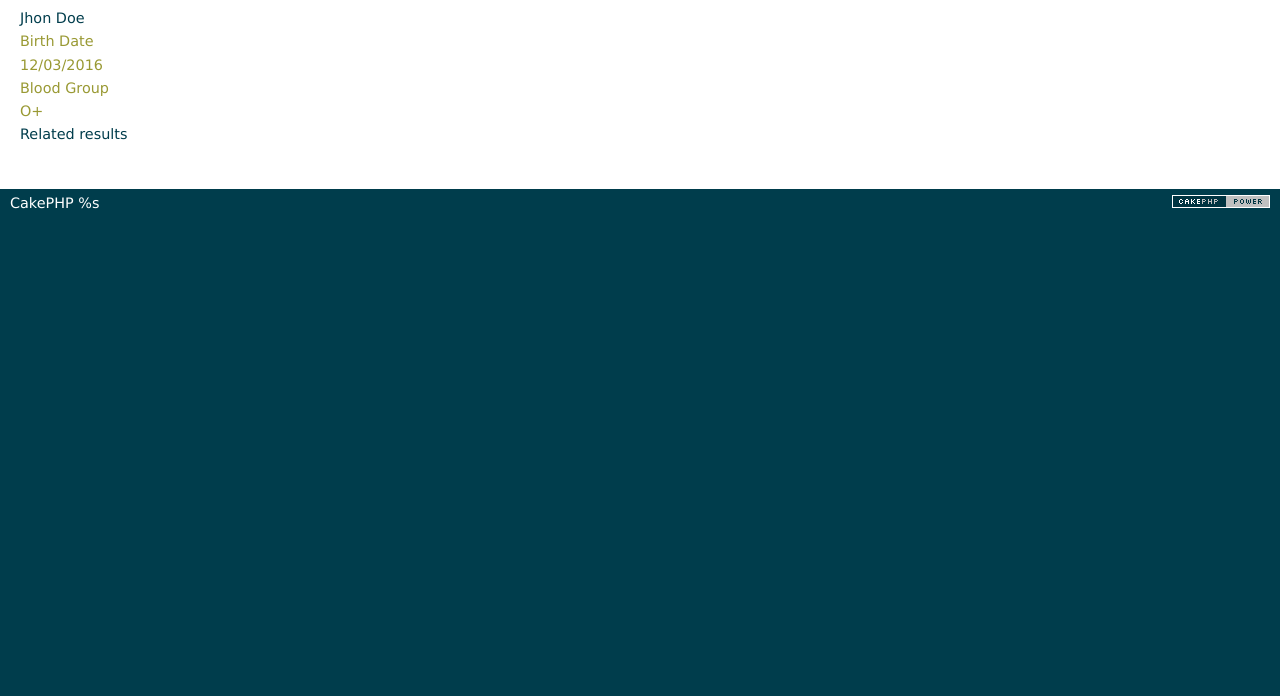
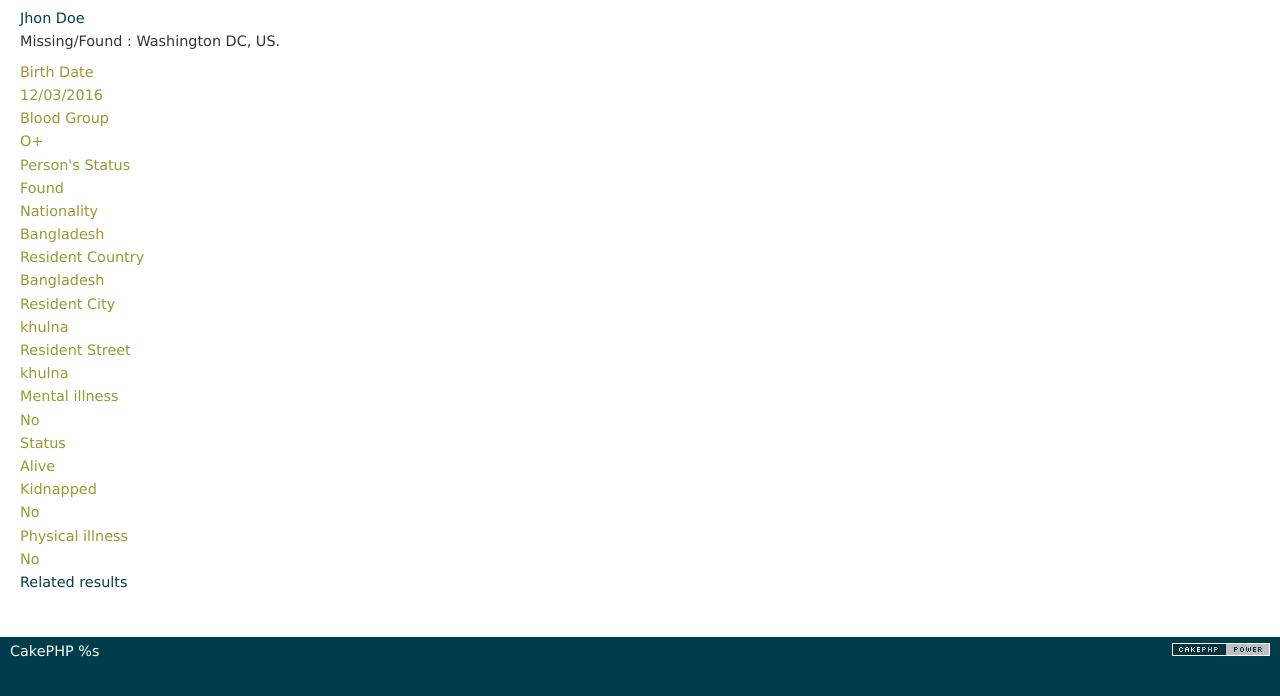
Before and after one commit to ShafiqIslam/PeopleFinder, a CakePHP app: the page made by app/View/Pages/search_result_details.ctp in a window 1280 px wide. Shown: the part 47-743 px from the top of the page. Run offline with PHP 8.4 and a stand-in for CakePHP, Linux system fonts and the light colour scheme; the template is opened without the code that fills it, so the values that code supplies are empty; some libraries are stand-ins or nearby versions.

Commit message:
search details details

```diff
--- a/app/View/Pages/search_result_details.ctp
+++ b/app/View/Pages/search_result_details.ctp
@@ -1,7 +1,8 @@
-<div class="container">
+<div class="container search_result_details_wrapper">
 	<div class="row">
-		<div class="col-sm-7">
+		<div class="col-sm-7 left_side">
 			<h1>Jhon Doe</h1>
+			<p>Missing/Found : Washington DC, US.</p>
 			<div class="row">
 				<div class="col-sm-3"><h4>Birth Date</h4></div>
 				<div class="col-sm-5"><h4>12/03/2016</h4></div>
@@ -10,9 +11,45 @@
 				<div class="col-sm-3"><h4>Blood Group</h4></div>
 				<div class="col-sm-5"><h4>O+</h4></div>
 			</div>
-
+			<div class="row">
+				<div class="col-sm-3"><h4>Person's Status</h4></div>
+				<div class="col-sm-5"><h4>Found</h4></div>
+			</div>
+			<div class="row">
+				<div class="col-sm-3"><h4>Nationality</h4></div>
+				<div class="col-sm-5"><h4>Bangladesh</h4></div>
+			</div>
+			<div class="row">
+				<div class="col-sm-3"><h4>Resident Country</h4></div>
+				<div class="col-sm-5"><h4>Bangladesh</h4></div>
+			</div>
+			<div class="row">
+				<div class="col-sm-3"><h4>Resident City</h4></div>
+				<div class="col-sm-5"><h4>khulna</h4></div>
+			</div>
+			<div class="row">
+				<div class="col-sm-3"><h4>Resident Street</h4></div>
+				<div class="col-sm-5"><h4>khulna</h4></div>
+			</div>
+			<div class="row">
+				<div class="col-sm-3"><h4>Mental illness</h4></div>
+				<div class="col-sm-5"><h4>No</h4></div>
+			</div>
+			<div class="row">
+				<div class="col-sm-3"><h4>Status</h4></div>
+				<div class="col-sm-5"><h4>Alive</h4></div>
+			</div>
+			<div class="row">
+				<div class="col-sm-3"><h4>Kidnapped</h4></div>
+				<div class="col-sm-5"><h4>No</h4></div>
+			</div>
+			<div class="row">
+				<div class="col-sm-3"><h4>Physical illness</h4></div>
+				<div class="col-sm-5"><h4>No</h4></div>
+			</div>
 		</div>
-		<div class="col-sm-5">
+		<!--===================left side===============-->
+		<div class="col-sm-5 right_side">
 			<h1>Related results</h1>
 		</div>
 	</div>
```
Also changed, not shown: app/webroot/css/custom.css (+9 -0 lines).
